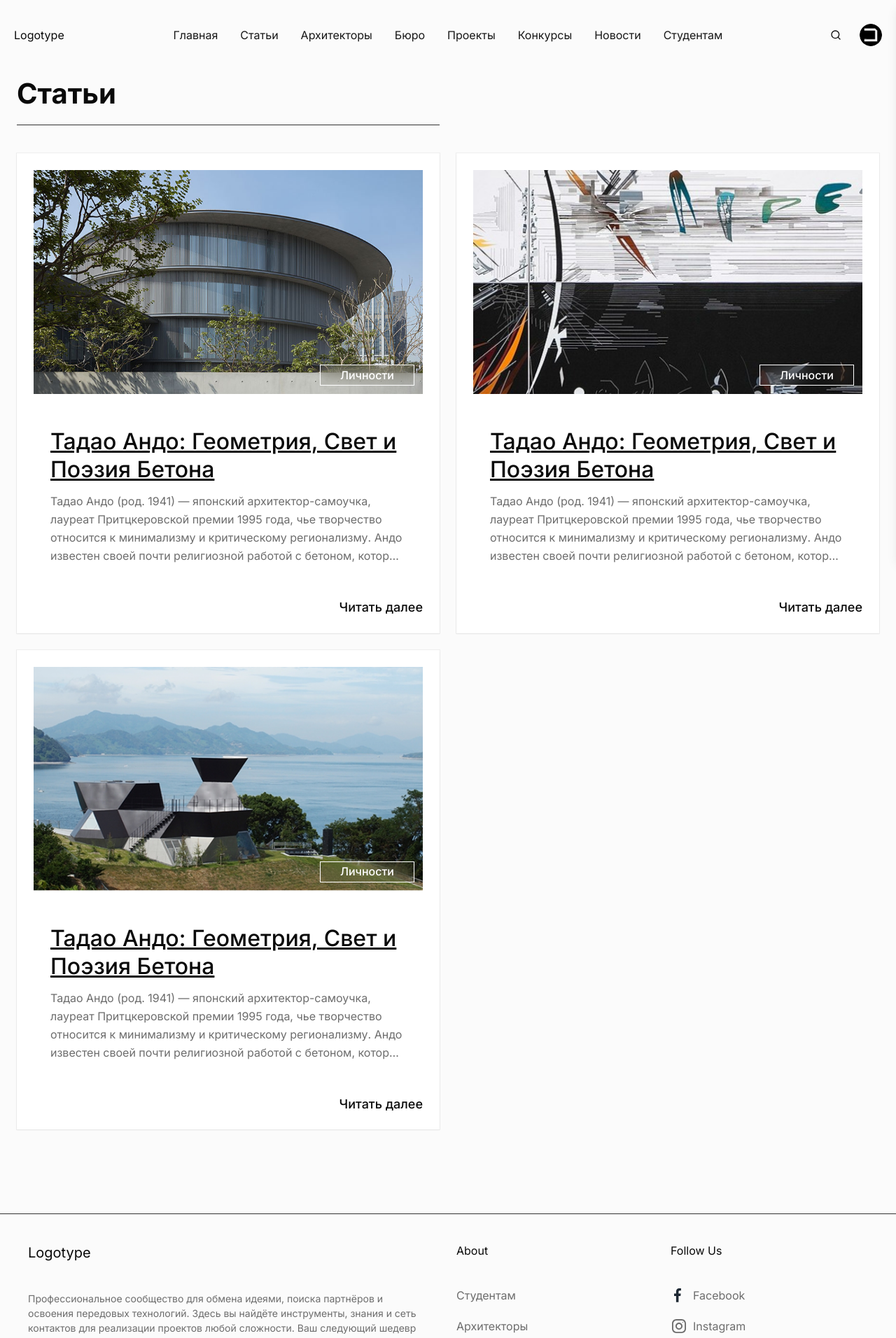
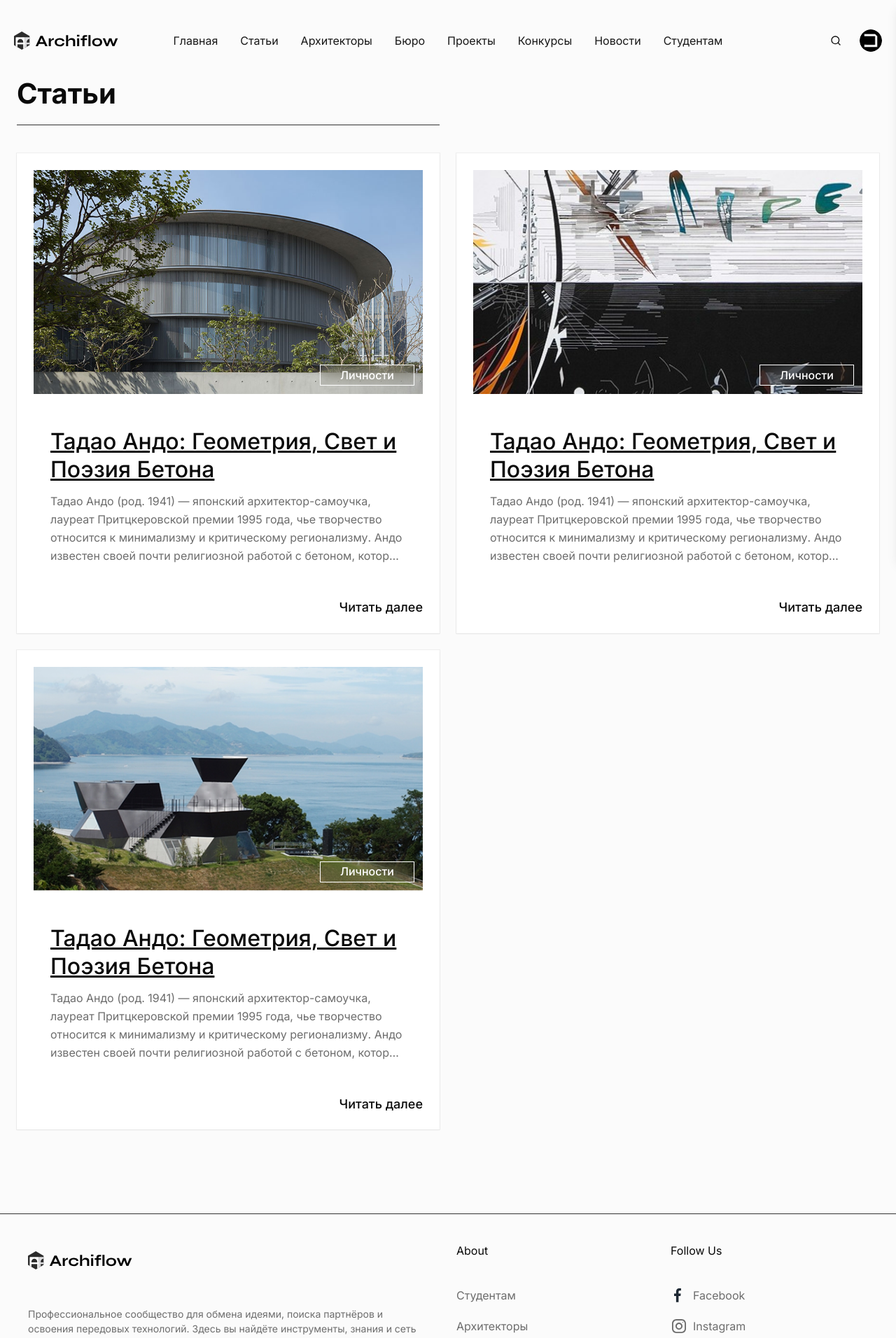
Before and after one commit to Kerim-hash/arhci, a Next.js app: page /articles in a window 1280 px wide. Shown: the top 1912 px of the page at 70% size. Built offline with nearby package versions, Linux system fonts and the light colour scheme.

Commit message:
added logo

```diff
--- /dev/null
+++ b/app/create-acticle/ClientEditor.tsx
@@ -0,0 +1,12 @@
+"use client";
+
+import dynamic from "next/dynamic";
+
+const BlockNoteEditor = dynamic(
+  () => import("@/components/BlockNoteEditor"),
+  { ssr: false }
+);
+
+export default function ClientEditor() {
+  return <BlockNoteEditor />;
+}
--- a/app/create-acticle/page.tsx
+++ b/app/create-acticle/page.tsx
@@ -1,36 +1,7 @@
-"use client";
+import Image from "next/image";
+import ClientEditor from "./ClientEditor";
 
-import "@blocknote/core/fonts/inter.css";
-import "@blocknote/mantine/style.css";
-
-import { BlockNoteView } from "@blocknote/mantine";
-import { useCreateBlockNote } from "@blocknote/react";
-import Image from "next/image";
-import { ru } from "@blocknote/core/locales";
-
-export default function App() {
-  const editor = useCreateBlockNote({
-    initialContent: [
-      {
-        type: "heading",
-        props: { level: 1 },
-        content: [],
-      },
-      {
-        type: "paragraph",
-        content: [],
-      },
-    ],
-    dictionary: ru,
-
-    editorProps: {
-      placeholders: {
-        heading: "Заголовок",
-        paragraph: "О чем вы хотели бы написать?",
-      },
-    },
-  });
-
+export default function Page() {
   return (
     <section className="container mx-auto relative px-4 sm:px-6">
       <div className="flex items-center gap-2 mb-5 text-sm text-muted-foreground">
@@ -45,7 +16,7 @@ export default function App() {
         Daniar Asanov
       </div>
 
-      <BlockNoteView editor={editor} theme="light" lang="ru" />
+      <ClientEditor />
     </section>
   );
 }
--- a/app/layout.tsx
+++ b/app/layout.tsx
@@ -17,8 +17,11 @@ const geistMono = Geist_Mono({
 });
 
 export const metadata: Metadata = {
-  title: "Create Next App",
-  description: "Generated by create next app",
+  title: "Archi",
+  description: "Architects ",
+  icons: {
+    icon: "/logo.png",
+  }
 };
 
 export default function RootLayout({
--- a/app/layout/footer.tsx
+++ b/app/layout/footer.tsx
@@ -10,7 +10,16 @@ const Footer = () => {
       <footer className="container mx-auto relative p-5 md:p-10 ">
         <div className="grid grid-cols-1 lg:grid-cols-12 gap-6">
           <div className="lg:col-span-6">
-            <p className="text-[20px] mb-10">Logotype</p>
+            <p className="text-[20px] mb-10">
+              {" "}
+              <Image
+                src="/logo.svg"
+                width={155}
+                height={23}
+                alt="Logotype"
+                priority
+              />
+            </p>
             <p className="text-[14px] text-[#6D6D6D] max-w-xl">
               Профессиональное сообщество для обмена идеями, поиска партнёров и
               освоения передовых технологий. Здесь вы найдёте инструменты,
@@ -44,7 +53,10 @@ const Footer = () => {
                 />{" "}
                 Facebook
               </Link>
-              <Link href="/architects" className="text-[16px] text-[#6D6D6D] flex gap-2">
+              <Link
+                href="/architects"
+                className="text-[16px] text-[#6D6D6D] flex gap-2"
+              >
                 <Image
                   src="/instagram.svg"
                   width={24}
--- a/app/layout/header.tsx
+++ b/app/layout/header.tsx
@@ -68,14 +68,13 @@ const Header: FC = () => {
         {/* LOGO – 15% */}
         <div className="col-span-6 lg:col-span-2 flex items-center">
           <Link href="/">
-            {/* <Image
-              src="/logo.png"
+            <Image
+              src="/logo.svg"
               width={155}
               height={23}
               alt="Logotype"
               priority
-            /> */}
-            Logotype
+            />
           </Link>
         </div>
 
--- /dev/null
+++ b/components/BlockNoteEditor.tsx
@@ -0,0 +1,26 @@
+"use client";
+
+import "@blocknote/core/fonts/inter.css";
+import "@blocknote/mantine/style.css";
+
+import { BlockNoteView } from "@blocknote/mantine";
+import { useCreateBlockNote } from "@blocknote/react";
+import { ru } from "@blocknote/core/locales";
+
+export default function BlockNoteEditor() {
+  const editor = useCreateBlockNote({
+    initialContent: [
+      { type: "heading", props: { level: 1 }, content: [] },
+      { type: "paragraph", content: [] },
+    ],
+    dictionary: ru,
+    editorProps: {
+      placeholders: {
+        heading: "Заголовок",
+        paragraph: "О чем вы хотели бы написать?",
+      },
+    },
+  });
+
+  return <BlockNoteView editor={editor} theme="light" lang="ru" />;
+}
--- a/next.config.ts
+++ b/next.config.ts
@@ -1,5 +1,8 @@
 /** @type {import('next').NextConfig} */
 const nextConfig = {
+  images: {
+    domains: ["images.unsplash.com"],
+  },
 };
 
 module.exports = nextConfig;
```
Also changed, not shown: public/logo.png (added), public/logo.svg (added).
